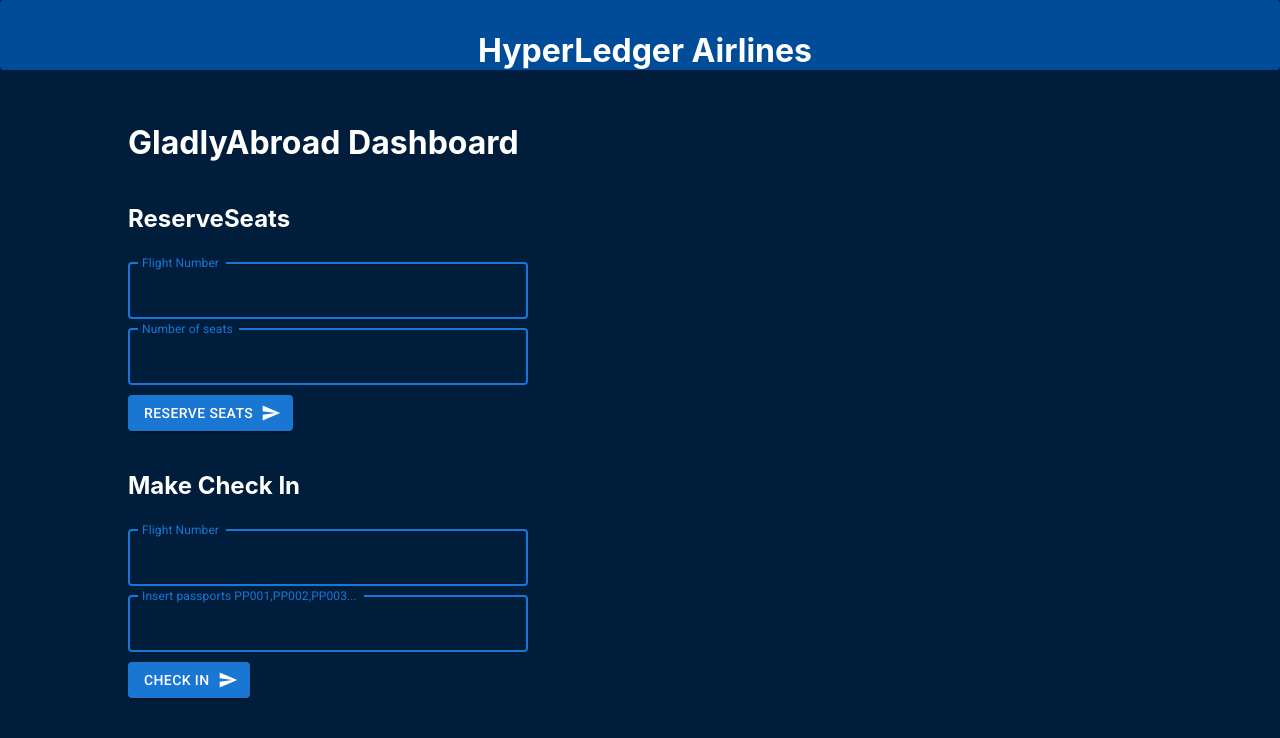
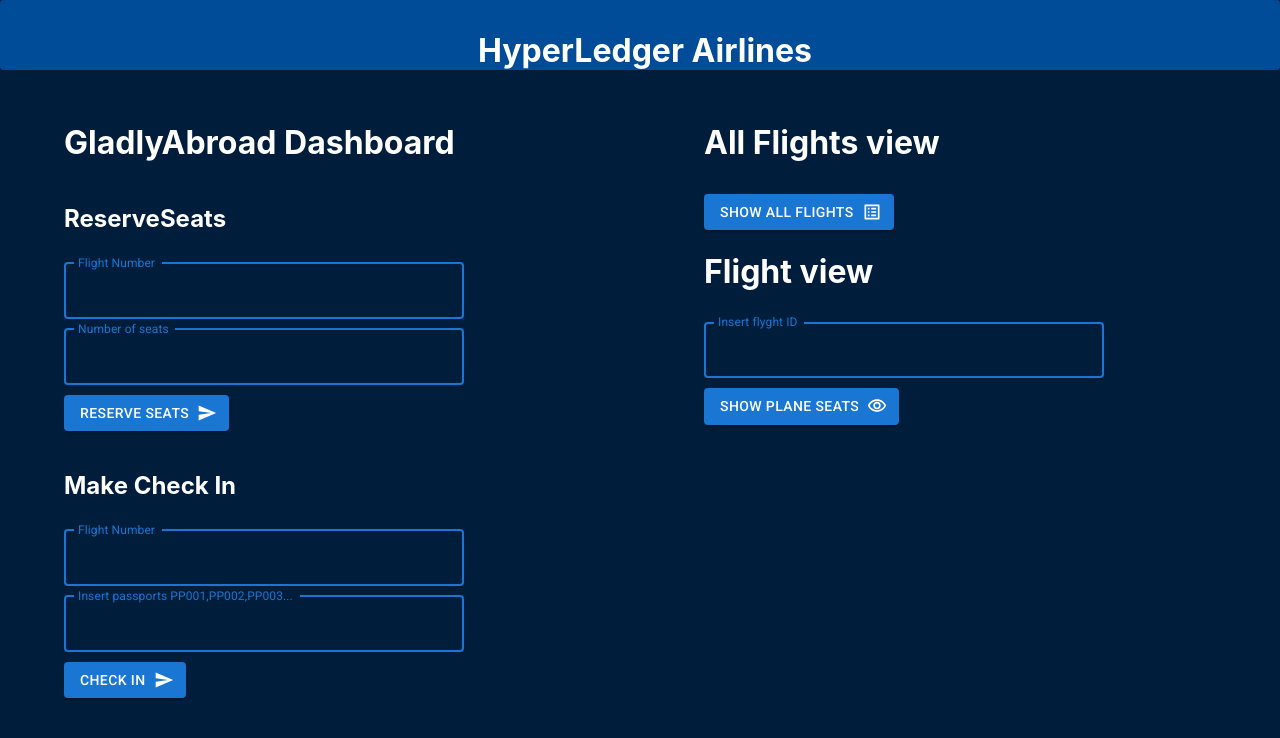
Before and after one commit to rosadsky/hyper-ledger-airlines-fe, a React (Create React App) app: page /gladlyabroad in a window 1280 px wide. Shown: the top 738 px of the page. Built offline with nearby package versions, Linux system fonts and the light colour scheme.

Commit message:
add right dashboard to agency

```diff
--- a/src/components/busyfly.js
+++ b/src/components/busyfly.js
@@ -10,7 +10,6 @@
 
 
 function BusiFly(){
-
 
     const FLIGHT_INFO_TEST_DATA = [{
         flightNr: "123456",
@@ -45,6 +44,8 @@
     const [flightInfo,setFlightInfo] = useState({});
     const [allFlightInfo,setAllFlightInfo] = useState([])
 
+
+    // handlers
     const handleFlyFrom = (event) => {
         setFlyFrom(event.target.value);
     };
@@ -65,7 +66,7 @@
         setReservationNr(event.target.value);
     };
 
-    // plane seats
+    // plane seats  handlers
     const handlePlaneSeats = (event) => {
         setPlaneSeats([])
     }
@@ -74,15 +75,20 @@
         setFlightID(event.target.value)
     }
 
+    // axios functions
+
     const getFlight = () => {
         //TMP
         let axiosResponse = 90;
         let seatsArray = [];
         let tmpSeatArray = [];
+
+        // generate array with numbers to n
         for(let j = 0; j < axiosResponse; j++){
             tmpSeatArray.push(j);
         }
 
+        //generate 2D array for fancy render :)
         for(let i = 0; i < axiosResponse; i+=6){
             seatsArray.push(tmpSeatArray.slice(i,i+6))
         }
@@ -95,8 +101,18 @@
         */
     }
 
+    const getAllFlights = () => {
+
+        /*
+        Axios.get("http://localhost:8000/busifly/getallflights").then((response) => {
+           //TODO setAllFlightInfo()
+        })
+        */
+
+        setAllFlightInfo(FLIGHT_INFO_TEST_DATA)
+    }
+
     const sendCreateFlight = () => {
-
         Axios.post('http://localhost:8000/busifly/createflight', {
           flyTo: flyTo,
           flyFrom: flyFrom,
@@ -113,10 +129,6 @@
       }).then(() =>{
           console.log('Book seats send to backend')
       })
-    }
-
-    const getAllFlights = () => {
-        setAllFlightInfo(FLIGHT_INFO_TEST_DATA)
     }
 
     return(
@@ -217,7 +229,6 @@
                             )
                         })}
 
-
                         <h1>Flight view</h1>
                         <div className="fields">
                             <TextField
@@ -235,7 +246,6 @@
                                     Show plane seats
                             </Button>
                          </div>
-
 
                         {planeSeats.slice(0,planeSeats.length).map((val,index)=>{
                             return(
--- a/src/components/gladlyabroad.js
+++ b/src/components/gladlyabroad.js
@@ -2,16 +2,45 @@
 import { Button, TextField } from "@mui/material";
 import React, {useEffect, useState} from 'react';
 import SendIcon from '@mui/icons-material/Send';
-import Axios from 'axios'
-
+import Axios from 'axios';
+import EventSeatIcon from '@mui/icons-material/EventSeat';
+import VisibilityOutlinedIcon from '@mui/icons-material/VisibilityOutlined';
+import ListAltOutlinedIcon from '@mui/icons-material/ListAltOutlined';
 
 
 function GladlyAbroad(){
+
+    const FLIGHT_INFO_TEST_DATA = [{
+        flightNr: "123456",
+        flyFrom: "VIENNA",
+        flyTo: "KOSICE",
+        dateTime: "10:00",
+        availablePlaces: 23,
+        allPlaces: 96,
+        flyghtString: "BX-SDSAD"
+    },
+    {
+        flightNr: "32423",
+        flyFrom: "KOSICE",
+        flyTo: "VIENNA",
+        dateTime: "16:00",
+        availablePlaces: 60,
+        allPlaces: 21,
+        flyghtString: "BX-SDSAD"
+    }]
 
     const [flightNr, setFlightNr] = useState("");
     const [number, setNumber] = useState("");
     const [reservationNr, setReservationNr] = useState("");
     const [passportsIDs, setPassportsIDs] = useState("");
+
+
+    //view plane useStates
+    const [planeSeats,setPlaneSeats] = useState([]);
+    const [takenSeats, setFreeSeats] = useState(10);
+    const [flightID, setFlightID] = useState("");
+    const [flightInfo,setFlightInfo] = useState({});
+    const [allFlightInfo,setAllFlightInfo] = useState([])
 
     const handleFlightNr = (event) => {
         setFlightNr(event.target.value);
@@ -28,6 +57,50 @@
     const handlePassportsIDs = (event) => {
         setPassportsIDs(event.target.value);
     };
+
+    // plane seats  handlers
+    const handlePlaneSeats = (event) => {
+        setPlaneSeats([])
+    }
+
+    const handleFlightID = (event) => {
+        setFlightID(event.target.value)
+    }
+
+    const getFlight = () => {
+        //TMP
+        let axiosResponse = 90;
+        let seatsArray = [];
+        let tmpSeatArray = [];
+
+        // generate array with numbers to n
+        for(let j = 0; j < axiosResponse; j++){
+            tmpSeatArray.push(j);
+        }
+
+        //generate 2D array for fancy render :)
+        for(let i = 0; i < axiosResponse; i+=6){
+            seatsArray.push(tmpSeatArray.slice(i,i+6))
+        }
+
+        setPlaneSeats(seatsArray);
+        /*
+        Axios.get("http://localhost:8000/busifly/getflight", {}).then((response) => {
+           //TODO setFlightInfo()
+        })
+        */
+    }
+
+    const getAllFlights = () => {
+
+        /*
+        Axios.get("http://localhost:8000/busifly/getallflights").then((response) => {
+           //TODO setAllFlightInfo()
+        })
+        */
+
+        setAllFlightInfo(FLIGHT_INFO_TEST_DATA)
+    }
 
 
     const sendReserveSeats = () => {
@@ -51,6 +124,8 @@
 
     return(
        <div className="App">
+           <div className="split-screen">
+                <div className="split-child">
                     <div className="app-body">
                         <h1>GladlyAbroad Dashboard</h1>
                         <h2>ReserveSeats </h2>
@@ -114,6 +189,77 @@
                 </div>
 
 
+                <div className="split-child">
+                    <div className="app-body">
+                    <h1>All Flights view</h1>
+                        <div className="fields">
+                            <Button variant="contained" endIcon={<ListAltOutlinedIcon />} onClick={getAllFlights} >
+                                    Show All flights
+                            </Button>
+                         </div>
+                        {allFlightInfo.map((val,index)=>{
+                            return(
+                                <div className="flight-info-container">
+                                    <p> Flight number: {val.flightNr}</p>
+                                    <p> From: {val.flyFrom}</p>
+                                    <p> To: {val.flyTo}</p>
+                                    <p> Time: {val.dateTime}</p>
+                                    <p> Available places: {val.availablePlaces}</p>
+                                </div>
+
+                            )
+                        })}
+
+                        <h1>Flight view</h1>
+                        <div className="fields">
+                            <TextField
+                                    color="primary" focused
+                                    variant="outlined"
+                                    label="Insert flyght ID "
+                                    value={flightID}
+                                    onChange={handleFlightID}
+                                    sx={{ input: { color: 'white' }, width: 400 }}
+
+                                />
+                        </div>
+                        <div className="fields">
+                            <Button variant="contained" endIcon={<VisibilityOutlinedIcon />} onClick={getFlight} >
+                                    Show plane seats
+                            </Button>
+                         </div>
+
+                        {planeSeats.slice(0,planeSeats.length).map((val,index)=>{
+                            return(
+                                <div key={index} className="row">
+                                    <div key={index-111111} className="row-left">
+
+                                        {val[0] <  takenSeats && <div className="row-child"  key={val+3214}> <EventSeatIcon style={{ color: "red" }}/>  {val[0]}  </div> }
+                                        {val[0] >= takenSeats && <div className="row-child"  key={val+3214}> <EventSeatIcon style={{ color: "green" }}/>  {val[0]}  </div>}
+                                        {val[1] <  takenSeats && <div className="row-child"  key={val+3214}> <EventSeatIcon style={{ color: "red" }}/>  {val[1]}  </div> }
+                                        {val[1] >= takenSeats && <div className="row-child"  key={val+3214}> <EventSeatIcon style={{ color: "green" }}/>  {val[1]}  </div>}
+                                        {val[2] <  takenSeats && <div className="row-child"  key={val+3214}> <EventSeatIcon style={{ color: "red" }}/>  {val[2]}  </div> }
+                                        {val[2] >= takenSeats && <div className="row-child"  key={val+3214}> <EventSeatIcon style={{ color: "green" }}/>  {val[2]}  </div>}
+                                    </div>
+                                   <div key={index*100} className="row-right">
+                                        {val[3] <  takenSeats && <div className="row-child"  key={val+3214}> <EventSeatIcon style={{ color: "red" }}/>  {val[3]}  </div> }
+                                        {val[3] >= takenSeats && <div className="row-child"  key={val+3214}> <EventSeatIcon style={{ color: "green" }}/>  {val[3]}  </div>}
+                                        {val[4] <  takenSeats && <div className="row-child"  key={val+3214}> <EventSeatIcon style={{ color: "red" }}/>  {val[4]}  </div> }
+                                        {val[4] >= takenSeats && <div className="row-child"  key={val+3214}> <EventSeatIcon style={{ color: "green" }}/>  {val[4]}  </div>}
+                                        {val[5] <  takenSeats && <div className="row-child"  key={val+3214}> <EventSeatIcon style={{ color: "red" }}/>  {val[5]}  </div> }
+                                        {val[5] >= takenSeats && <div className="row-child"  key={val+3214}> <EventSeatIcon style={{ color: "green" }}/>  {val[5]}  </div>}
+                                    </div>
+                                </div>
+                            )
+                        })}
+                    </div>
+                </div>
+
+
+           </div>
+
+       </div>
+
+
 
 
     )
```
Lines whose indentation alone changed are shown as unchanged.
